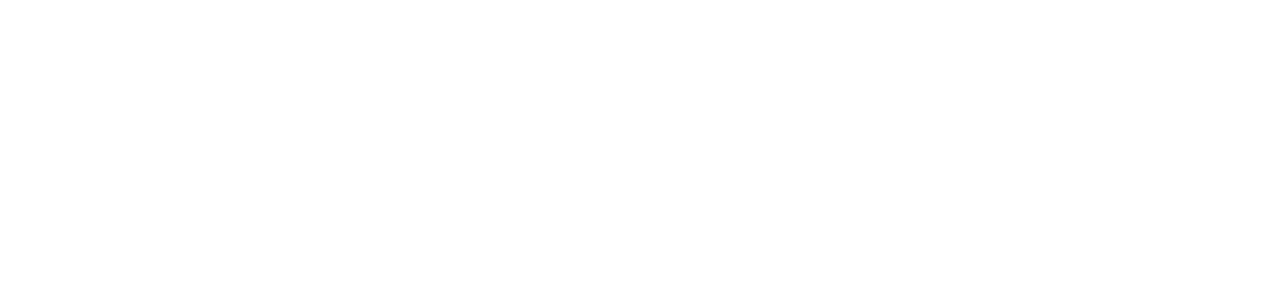
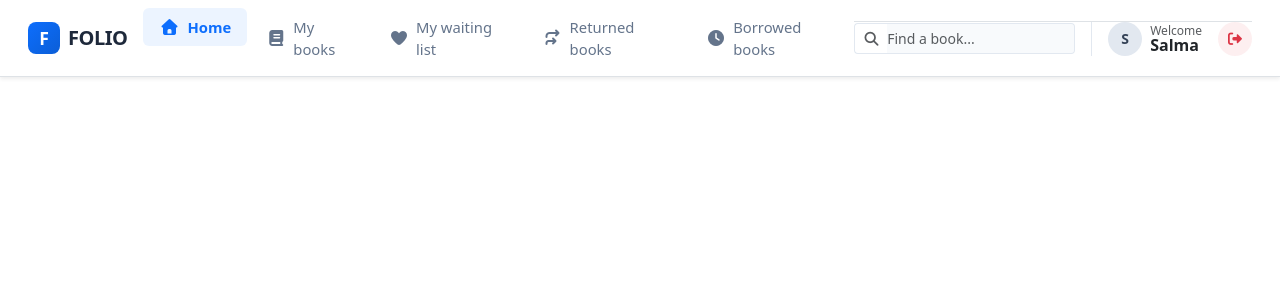
Before and after one commit to SalmaGhrabi/Folio, an Angular app in the folder folio-frontend/: page /books in a window 1280 px wide. Shown: the top 300 px of the page. Built offline with nearby package versions, Linux system fonts and the light colour scheme.

Commit message:
feat(angular-book-catalog): implement the menu component

```diff
--- a/folio-frontend/src/app/modules/book/book-routing-module.ts
+++ b/folio-frontend/src/app/modules/book/book-routing-module.ts
@@ -1,7 +1,13 @@
 import { NgModule } from '@angular/core';
 import { RouterModule, Routes } from '@angular/router';
+import {Main} from './pages/main/main';
 
-const routes: Routes = [];
+const routes: Routes = [
+  {
+    path: '',
+    component: Main
+  }
+];
 
 @NgModule({
   imports: [RouterModule.forChild(routes)],
--- /dev/null
+++ b/folio-frontend/src/app/modules/book/components/menu/menu.css
@@ -0,0 +1,105 @@
+:host {
+  --nav-active-bg: rgba(13, 110, 253, 0.08);
+  --nav-active-color: #0d6efd;
+  --nav-hover-bg: rgba(0, 0, 0, 0.04);
+}
+
+.custom-navbar {
+  background-color: #ffffff;
+  backdrop-filter: blur(8px);
+}
+
+.brand-icon {
+  width: 32px;
+  height: 32px;
+  background: linear-gradient(135deg, #0d6efd, #0b5ed7);
+  color: white;
+  border-radius: 8px;
+  display: flex;
+  align-items: center;
+  justify-content: center;
+  font-weight: 800;
+  font-size: 1.1rem;
+}
+
+.brand-text {
+  letter-spacing: -0.5px;
+  color: #1e293b;
+}
+
+.nav-link {
+  color: #64748b;
+  font-weight: 500;
+  font-size: 0.925rem;
+  transition: all 0.2s ease;
+}
+
+.nav-link i {
+  font-size: 1rem;
+  width: 1.25rem;
+  text-align: center;
+}
+
+.nav-link:hover {
+  color: #1e293b;
+  background-color: var(--nav-hover-bg);
+}
+
+.nav-link.active-link {
+  color: var(--nav-active-color);
+  background-color: var(--nav-active-bg);
+  font-weight: 600;
+}
+
+.search-box .input-group-text,
+.search-box .form-control {
+  background-color: #f8fafc;
+  border-color: #e2e8f0;
+}
+
+.search-box .form-control:focus {
+  background-color: #ffffff;
+  border-color: #0d6efd;
+}
+
+
+.avatar-circle {
+  width: 34px;
+  height: 34px;
+  background-color: #e2e8f0;
+  color: #334155;
+  font-weight: 700;
+  border-radius: 50%;
+  display: flex;
+  align-items: center;
+  justify-content: center;
+  font-size: 0.875rem;
+}
+
+.text-xs {
+  font-size: 0.75rem;
+}
+
+.btn-icon-danger {
+  width: 34px;
+  height: 34px;
+  padding: 0;
+  display: flex;
+  align-items: center;
+  justify-content: center;
+  color: #dc3545;
+  background-color: rgba(220, 53, 69, 0.08);
+  border: none;
+  transition: all 0.2s ease;
+}
+
+.btn-icon-danger:hover {
+  background-color: #dc3545;
+  color: #ffffff;
+}
+
+@media (min-width: 992px) {
+  .border-start-lg {
+    border-left: 1px solid #e2e8f0;
+  }
+}
--- /dev/null
+++ b/folio-frontend/src/app/modules/book/components/menu/menu.html
@@ -0,0 +1,81 @@
+<nav class="navbar navbar-expand-lg border-bottom shadow-sm py-2 px-3 sticky-top custom-navbar">
+  <div class="container-fluid">
+
+    <a class="navbar-brand fw-bold d-flex align-items-center gap-2" routerLink="/books">
+      <span class="brand-icon">F</span>
+      <span class="brand-text">FOLIO</span>
+    </a>
+
+    <button
+      class="navbar-toggler border-0 shadow-none p-2"
+      type="button"
+      (click)="toggleMenu()"
+      [attr.aria-expanded]="!isCollapsed()"
+      aria-controls="mainNavbarNav"
+      aria-label="Toggle navigation menu"
+    >
+      <span class="navbar-toggler-icon"></span>
+    </button>
+
+    <div class="collapse navbar-collapse" [class.show]="!isCollapsed()" id="mainNavbarNav">
+
+      <ul class="navbar-nav me-auto mb-2 mb-lg-0 gap-lg-1 my-2 my-lg-0">
+        @for (item of navItems; track item.route) {
+          <li class="nav-item">
+            <a
+              class="nav-link d-flex align-items-center gap-2 px-3 py-2 rounded-2"
+              [routerLink]="item.route"
+              routerLinkActive="active-link"
+              [routerLinkActiveOptions]="{ exact: !!item.exact }"
+              (click)="isCollapsed.set(true)"
+            >
+              <i class="fas {{ item.icon }}" aria-hidden="true"></i>
+              <span>{{ item.label }}</span>
+            </a>
+          </li>
+        }
+      </ul>
+
+      <div class="d-flex flex-column flex-lg-row gap-3 align-items-lg-center pt-2 pt-lg-0 border-top border-top-lg-0">
+
+        <form class="search-box" role="search" (submit)="onSearch($event)">
+          <div class="input-group input-group-sm">
+            <span class="input-group-text bg-transparent border-end-0 text-muted">
+              <i class="fas fa-search" aria-hidden="true"></i>
+            </span>
+            <input
+              class="form-control border-start-0 ps-0 shadow-none"
+              type="search"
+              placeholder="Find a book..."
+              aria-label="Search books"
+            />
+          </div>
+        </form>
+
+        <div class="user-profile-widget d-flex align-items-center gap-3 ps-lg-3 border-start-lg">
+          <div class="d-flex align-items-center gap-2">
+            <div class="avatar-circle">
+              {{ username().charAt(0).toUpperCase() }}
+            </div>
+            <div class="d-flex flex-column lh-1">
+              <span class="text-xs text-muted">Welcome</span>
+              <span class="fw-semibold text-dark text-capitalize">{{ username() }}</span>
+            </div>
+          </div>
+
+          <button
+            class="btn btn-icon-danger btn-sm rounded-circle ms-auto"
+            type="button"
+            (click)="logout()"
+            aria-label="Logout from application"
+            title="Sign out"
+          >
+            <i class="fas fa-right-from-bracket" aria-hidden="true"></i>
+          </button>
+        </div>
+
+      </div>
+
+    </div>
+  </div>
+</nav>
--- /dev/null
+++ b/folio-frontend/src/app/modules/book/components/menu/menu.ts
@@ -0,0 +1,44 @@
+import { Component, signal, computed, inject, ChangeDetectionStrategy } from '@angular/core';
+import {Router, RouterLink, RouterLinkActive} from '@angular/router';
+
+interface NavItem {
+  label: string;
+  route: string;
+  icon: string;
+  exact?: boolean;
+}
+
+@Component({
+  selector: 'app-menu',
+  standalone: true,
+  imports: [RouterLink, RouterLinkActive],
+  templateUrl: './menu.html',
+  styleUrl: './menu.css',
+  changeDetection: ChangeDetectionStrategy.OnPush
+})
+export class Menu {
+  private readonly router = inject(Router);
+  protected readonly isCollapsed = signal<boolean>(true);
+
+  protected readonly username = signal<string>('Salma');
+
+  protected readonly navItems: readonly NavItem[] = [
+    { label: 'Home', route: '/books', icon: 'fa-home-alt', exact: true },
+    { label: 'My books', route: '/my-books', icon: 'fa-book' },
+    { label: 'My waiting list', route: '/my-waiting-list', icon: 'fa-heart' },
+    { label: 'Returned books', route: '/my-returned-books', icon: 'fa-arrows-turn-right' },
+    { label: 'Borrowed books', route: '/my-borrowed-books', icon: 'fa-clock' },
+  ];
+
+  protected toggleMenu(): void {
+    this.isCollapsed.update(state => !state);
+  }
+
+  protected logout(): void {
+    this.router.navigate(['/login']);
+  }
+
+  protected onSearch(event: Event): void {
+    event.preventDefault();
+  }
+}
```
Also changed, not shown: 1 other file (tests, documents, lock files or other folders).
